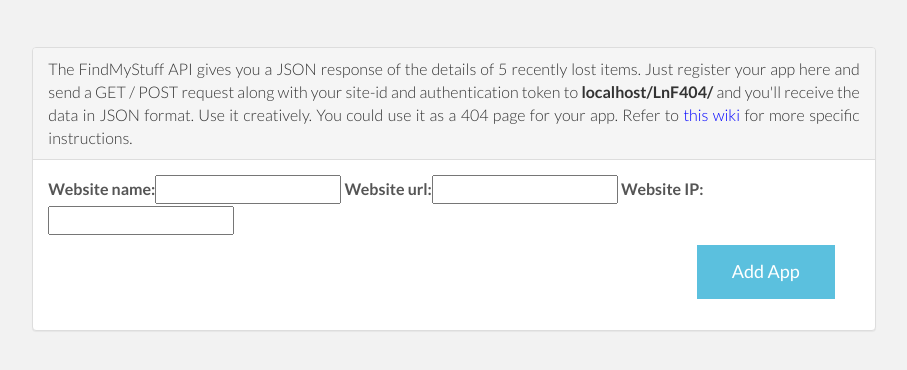
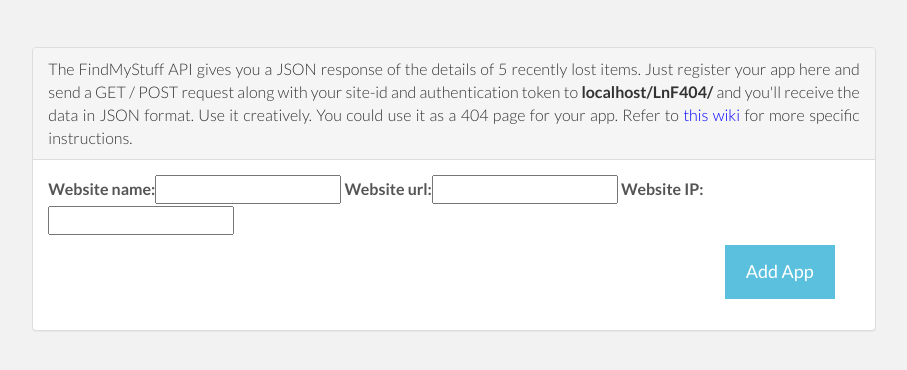
Before and after one commit to prateek68/findmystuff, a Django app: page /LnF404/add/ in a window 1280 px wide. Shown: the part 57-427 px from the top of the page, without its empty margins (186-1093 px from the left). Run offline with Django 3.2, Linux system fonts and the light colour scheme; the visitor is signed in with stand-in values (Sample User, id 1); data that the repository does not hold is empty; parts of the project's set-up code (start-up, migrations or seed data) failed here and were passed over; some libraries are stand-ins or nearby versions.

Commit message:
Minor fix: actual fix for correcting button size from previous commit. #11

```diff
--- a/static/css/main.css
+++ b/static/css/main.css
@@ -114,7 +114,6 @@ a:after {
 }
 
 .btn {
-	padding: 10px 30px;
 	margin-bottom: 0;
 	font-size: 18px;
 	border: 5px solid transparent;
```
